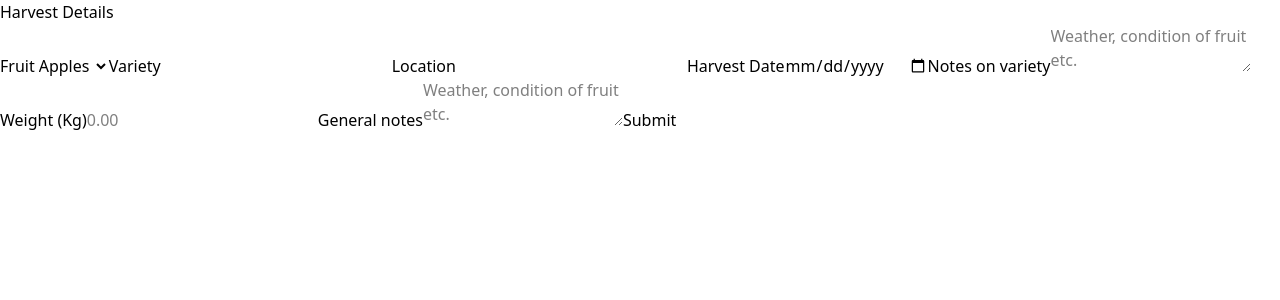
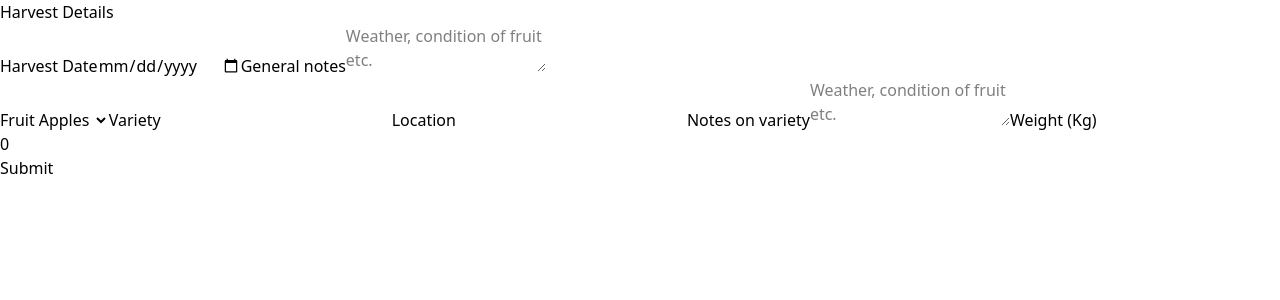
Before and after one commit to jl-stephenson/wine-cider-tracker-proto, a React (Vite) app: page / in a window 1280 px wide. Shown: the top 300 px of the page. Built offline with nearby package versions, Linux system fonts and the light colour scheme.

Commit message:
test: minimal passing test with field arrays for fruits

```diff
--- a/src/components/HarvestForm/index.tsx
+++ b/src/components/HarvestForm/index.tsx
@@ -1,4 +1,4 @@
-import { useForm } from "react-hook-form";
+import { useForm, useFieldArray } from "react-hook-form";
 import { zodResolver } from "@hookform/resolvers/zod";
 import { harvestSchema, type HarvestFormData } from "@/schemas/HarvestForm";
 
@@ -11,8 +11,25 @@ export function HarvestForm({ onSubmit }: HarvestFormProps) {
     register,
     handleSubmit,
     formState: { errors },
+    control,
   } = useForm({
     resolver: zodResolver(harvestSchema),
+    defaultValues: {
+      fruits: [
+        {
+          type: "apples",
+          variety: "",
+          location: "",
+          varietyNotes: "",
+          weight: 0,
+        },
+      ],
+    },
+  });
+
+  const { fields } = useFieldArray({
+    name: "fruits",
+    control,
   });
 
   function submitForm(formData: HarvestFormData) {
@@ -26,17 +43,6 @@ export function HarvestForm({ onSubmit }: HarvestFormProps) {
       noValidate
     >
       <h2 id="harvest-form-heading">Harvest Details</h2>
-      <label htmlFor="fruit">Fruit</label>
-      <select id="fruit" {...register("fruit")}>
-        <option value="apples">Apples</option>
-        <option value="grapes">Grapes</option>
-      </select>
-      <label htmlFor="variety">Variety</label>
-      <input id="variety" type="text" {...register("variety")} />
-      {errors.variety?.message && <p>{errors.variety?.message}</p>}
-      <label htmlFor="location">Location</label>
-      <input id="location" type="text" {...register("location")} />
-      {errors.location?.message && <p>{errors.location?.message}</p>}
       <label htmlFor="date">Harvest Date</label>
       <input
         id="date"
@@ -44,11 +50,43 @@ export function HarvestForm({ onSubmit }: HarvestFormProps) {
         {...register("date", { valueAsDate: true })}
       />
       {errors.date?.message && <p>{errors.date?.message}</p>}
+      <label htmlFor="notes">General notes</label>
+      <textarea
+        id="notes"
+        placeholder="Weather, condition of fruit etc."
+        {...register("notes")}
+      />
+
+      {fields.map((fruits, index) => (
+        <div key={fruits.id}>
+          <label htmlFor="type">Fruit</label>
+          <select id="type" {...register(`fruits.${index}.type`)}>
+            <option value="apples">Apples</option>
+            <option value="grapes">Grapes</option>
+          </select>
+          <label htmlFor="variety">Variety</label>
+          <input
+            id="variety"
+            type="text"
+            {...register(`fruits.${index}.variety`)}
+          />
+          {errors.fruits?.[index]?.variety?.message && (
+            <p>{errors?.fruits?.[index].variety?.message}</p>
+          )}
+          <label htmlFor="location">Location</label>
+          <input
+            id="location"
+            type="text"
+            {...register(`fruits.${index}.location`)}
+          />
+          {errors.fruits?.[index]?.location?.message && (
+            <p>{errors.fruits?.[index]?.location?.message}</p>
+          )}
           <label htmlFor="variety-notes">Notes on variety</label>
           <textarea
             id="variety-notes"
             placeholder="Weather, condition of fruit etc."
-        {...register("varietyNotes")}
+            {...register(`fruits.${index}.varietyNotes`)}
           />
           <label htmlFor="weight">Weight (Kg)</label>
           <input
@@ -56,15 +94,14 @@ export function HarvestForm({ onSubmit }: HarvestFormProps) {
             type="number"
             step="0.01"
             placeholder="0.00"
-        {...register("weight", { valueAsNumber: true })}
+            {...register(`fruits.${index}.weight`, { valueAsNumber: true })}
           />
-      {errors.weight?.message && <p>{errors.weight?.message}</p>}
-      <label htmlFor="notes">General notes</label>
-      <textarea
-        id="notes"
-        placeholder="Weather, condition of fruit etc."
-        {...register("notes")}
-      />
+          {errors.fruits?.[index]?.weight?.message && (
+            <p>{errors.fruits?.[index]?.weight?.message}</p>
+          )}
+        </div>
+      ))}
+
       <button type="submit">Submit</button>
     </form>
   );
--- a/src/schemas/HarvestForm.ts
+++ b/src/schemas/HarvestForm.ts
@@ -5,6 +5,7 @@ const fruitSchema = z.object({
   variety: z.string().trim().min(1, "Variety required"),
   location: z.string().trim().min(1, "Location required"),
   varietyNotes: z.string().optional(),
+   weight: z.number("Please enter a number up to 2 decimal places").positive(),
 });
 
 export const harvestSchema = z.object({
@@ -12,7 +13,7 @@ export const harvestSchema = z.object({
   date: z
     .date("Please enter a valid date")
     .max(new Date(), "Harvest date cannot be in future"),
-  weight: z.number("Please enter a number up to 2 decimal places").positive(),
+
   notes: z.string().optional(),
 });
 
```
Also changed, not shown: 1 other file (tests, documents, lock files or other folders). Lines whose indentation alone changed are shown as unchanged.
